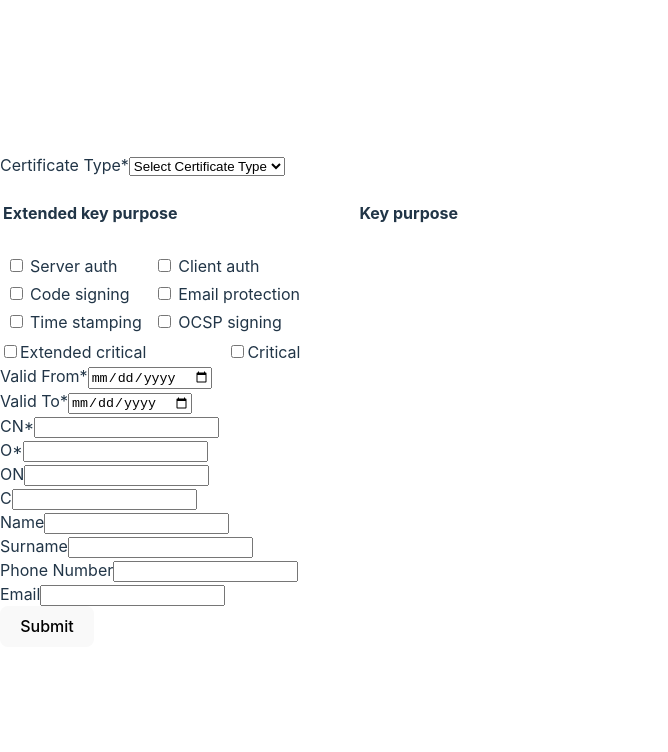
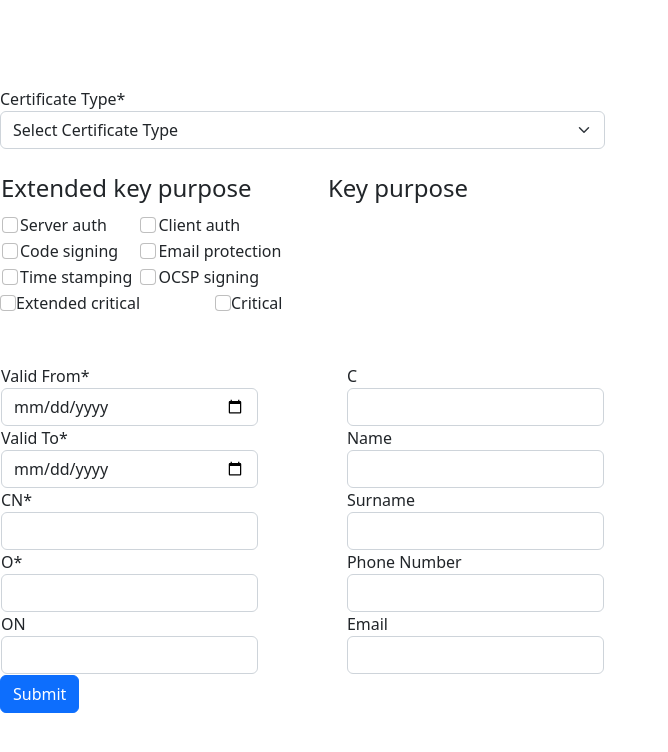
Before and after one commit to Security-in-electronic-business-systems/Public-Key-Infrastructure, a React (Vite) app in the folder PublicKeyInfrastructureFE/: page /newSertificate in a window 1280 px wide. Shown: the top 752 px of the page, without its empty margins (0-668 px from the left). Built offline with nearby package versions, Linux system fonts and the light colour scheme.

Commit message:
Arange form

```diff
--- a/PublicKeyInfrastructureFE/package.json
+++ b/PublicKeyInfrastructureFE/package.json
@@ -9,6 +9,7 @@
     "preview": "vite preview"
   },
   "dependencies": {
+    "bootstrap": "^5.2.3",
     "react": "^18.2.0",
     "react-bootstrap": "^2.7.2",
     "react-dom": "^18.2.0",
--- a/PublicKeyInfrastructureFE/src/components/NewCertificate.tsx
+++ b/PublicKeyInfrastructureFE/src/components/NewCertificate.tsx
@@ -1,6 +1,7 @@
 import React, { useState } from "react";
 import { useNavigate } from "react-router-dom";
 import { useCurrentCertificate } from "../hooks/getCurrentCertificate";
+import 'bootstrap/dist/css/bootstrap.min.css';
 
 const NewCertificate = () => {
   const [certificateType, setCertificateType] = useState("");
@@ -236,16 +237,17 @@ const NewCertificate = () => {
   };
 
   return (
-    <form onSubmit={handleSubmit}>
+    <form onSubmit={handleSubmit} className="form-group">
       <div>
         <label htmlFor="certificateType">Certificate Type*</label>
-        <select id="certificateType" value={certificateType} onChange={handleCertificateTypeChange} required>
+        <select id="certificateType" className="form-select" value={certificateType} onChange={handleCertificateTypeChange} required>
           <option value="">Select Certificate Type</option>
           {certificate?.certificateType !== "INTERMEDIATE" && <option value="Selfsigned">Selfsigned</option>}
           <option value="Intermediate">Intermediate</option>
           <option value="End entity">End Entity</option>
         </select>
       </div>
+      <br/>
       <div>
         <table>
           <tr>
@@ -266,24 +268,24 @@ const NewCertificate = () => {
        <div>
         <table>
           <tr>
-            <td><input type="checkbox" id="SERVER_AUTH" checked ={SERVER_AUTH} onChange ={hendleSERVER_AUTH}/></td>
+            <td><input type="checkbox" className="form-check-input" id="SERVER_AUTH" checked ={SERVER_AUTH} onChange ={hendleSERVER_AUTH}/></td>
             <td><label htmlFor="validFrom">Server auth</label></td>
             <td>&nbsp;</td>
-            <td><input type="checkbox" id="CLIENT_AUTH" checked={CLIENT_AUTH} onChange={hendleCLIENT_AUTH}/></td>
+            <td><input type="checkbox" className="form-check-input" id="CLIENT_AUTH" checked={CLIENT_AUTH} onChange={hendleCLIENT_AUTH}/></td>
             <td><label htmlFor="validFrom">Client auth</label></td>
           </tr>
           <tr>
-            <td><input type="checkbox" id="CODE_SIGNING" checked={CODE_SIGNING} onChange={hendleCODE_SIGNING}/></td>
+            <td><input type="checkbox" className="form-check-input" id="CODE_SIGNING" checked={CODE_SIGNING} onChange={hendleCODE_SIGNING}/></td>
             <td><label htmlFor="validFrom">Code signing</label></td>
             <td>&nbsp;</td>
-            <td><input type="checkbox" id="EMAIL_PROTECTION" checked={EMAIL_PROTECTION} onChange={hendleEMAIL_PROTECTION}/></td>
+            <td><input type="checkbox" className="form-check-input" id="EMAIL_PROTECTION" checked={EMAIL_PROTECTION} onChange={hendleEMAIL_PROTECTION}/></td>
             <td><label htmlFor="validFrom">Email protection</label></td>
           </tr>
           <tr>
-            <td><input type="checkbox" id="TIME_STAMPING" checked={TIME_STAMPING} onChange={hendleTIME_STAMPING}/></td>
+            <td><input type="checkbox" className="form-check-input" id="TIME_STAMPING" checked={TIME_STAMPING} onChange={hendleTIME_STAMPING}/></td>
             <td><label htmlFor="validFrom">Time stamping</label></td>
             <td>&nbsp;</td>
-            <td><input type="checkbox" id="OCSP_SIGNING" checked={OCSP_SIGNING} onChange={hendleOCSP_SIGNING}/></td>
+            <td><input type="checkbox" className="form-check-input" id="OCSP_SIGNING" checked={OCSP_SIGNING} onChange={hendleOCSP_SIGNING}/></td>
             <td><label htmlFor="validFrom">OCSP signing</label></td>
           </tr>
         </table>
@@ -298,14 +300,14 @@ const NewCertificate = () => {
         <tr>
           { keysUsage&& keysUsage[0] &&
             <div>
-               <td><input type="checkbox" id="DIGITAL_SIGNATURE" checked={DIGITAL_SIGNATURE} onChange={hendleDIGITAL_SIGNATURE}/></td>
+               <td><input type="checkbox" className="form-check-input" id="DIGITAL_SIGNATURE" checked={DIGITAL_SIGNATURE} onChange={hendleDIGITAL_SIGNATURE}/></td>
                 <td><label htmlFor="validFrom">Digutal signature</label></td>
             </div>
           }
           {
             keysUsage&&keysUsage[1]&&
             <div>
-              <td><input type="checkbox" id="NON_REPUDIATION" checked={NON_REPUDIATION} onChange={hendleNON_REPUDIATION}/></td>
+              <td><input type="checkbox" className="form-check-input" id="NON_REPUDIATION" checked={NON_REPUDIATION} onChange={hendleNON_REPUDIATION}/></td>
               <td><label htmlFor="validFrom">Non repudiation</label></td>
             </div>
           }
@@ -313,14 +315,14 @@ const NewCertificate = () => {
         <tr>
           {keysUsage&&keysUsage[2]&&
           <div>
-            <td><input type="checkbox" id="KEY_ENCIPHERMENT" checked={KEY_ENCIPHERMENT} onChange={hendleKEY_ENCIPHERMENT}/></td>
+            <td><input type="checkbox" className="form-check-input" id="KEY_ENCIPHERMENT" checked={KEY_ENCIPHERMENT} onChange={hendleKEY_ENCIPHERMENT}/></td>
             <td><label htmlFor="validFrom">Key encipherment</label></td>
           </div>
           }
          {
           keysUsage&&keysUsage[3]&&
           <div>
-            <td><input type="checkbox" id="DATA_ENCIPHERMENT" checked={DATA_ENCIPHERMENT} onChange={hendleDATA_ENCIPHERMENT}/></td>
+            <td><input type="checkbox" className="form-check-input" id="DATA_ENCIPHERMENT" checked={DATA_ENCIPHERMENT} onChange={hendleDATA_ENCIPHERMENT}/></td>
             <td><label htmlFor="validFrom">Data encipherment</label></td>
           </div>
          }
@@ -329,14 +331,14 @@ const NewCertificate = () => {
           {
             keysUsage&&keysUsage[4]&&
             <div>
-             <td><input type="checkbox" id="KEY_AGREEMENT" checked={KEY_AGREEMENT} onChange={hendleKEY_AGREEMENT}/></td>
+             <td><input type="checkbox" className="form-check-input" id="KEY_AGREEMENT" checked={KEY_AGREEMENT} onChange={hendleKEY_AGREEMENT}/></td>
              <td><label htmlFor="validFrom">Key agreement</label></td>
             </div>
           }
           {
             keysUsage&&keysUsage[5]&&
             <div>
-              <td><input type="checkbox" id="KEY_CERT_SIGN" checked={KEY_CERT_SIGN} onChange={hendleKEY_CERT_SIGN}/></td>
+              <td><input type="checkbox" className="form-check-input" id="KEY_CERT_SIGN" checked={KEY_CERT_SIGN} onChange={hendleKEY_CERT_SIGN}/></td>
               <td><label htmlFor="validFrom">Key cert sign</label></td>
             </div>
           }
@@ -345,71 +347,88 @@ const NewCertificate = () => {
           {
             keysUsage&&keysUsage[7]&&
             <div>
-              <td><input type="checkbox" id="ENCIPHER_ONLY" checked={ENCIPHER_ONLY} onChange={hendleENCIPHER_ONLY}/></td>
+              <td><input type="checkbox" className="form-check-input" id="ENCIPHER_ONLY" checked={ENCIPHER_ONLY} onChange={hendleENCIPHER_ONLY}/></td>
               <td><label htmlFor="validFrom">Encipher only</label></td>
             </div>
           }
 
           {keysUsage&&keysUsage[8]&&
           <div>
-            <td><input type="checkbox" id="DECIPHER_ONLY" checked={DECIPHER_ONLY} onChange={hendleDECIPHER_ONLY}/></td>
+            <td><input type="checkbox" className="form-check-input" id="DECIPHER_ONLY" checked={DECIPHER_ONLY} onChange={hendleDECIPHER_ONLY}/></td>
             <td><label htmlFor="validFrom">Decipher only</label></td>
           </div>
           }
         </tr>
         </table>
       </div>
+      <br/><br/><br/>
     </td>
           </tr>
         </table>
-        <input type="checkbox" id="criticalExtended" checked ={criticalExtended} onChange ={hendleExtendedCritical}/>
-        <label>Extended critical</label>
+        <input type="checkbox" className="form-check-input" id="criticalExtended" checked ={criticalExtended} onChange ={hendleExtendedCritical}/>
+        <label >Extended critical</label>
         &nbsp;&nbsp;&nbsp;&nbsp;&nbsp;&nbsp;&nbsp;&nbsp;&nbsp;&nbsp;&nbsp;&nbsp;&nbsp;&nbsp;&nbsp;&nbsp;&nbsp;&nbsp;
-        <input type="checkbox" id="critical" checked ={critical} onChange ={hendleCritical}/>
+        <input type="checkbox" className="form-check-input" id="critical" checked ={critical} onChange ={hendleCritical}/>
         <label>Critical</label>
       </div>
+          <br/><br/>
 
-      <div>
+
+        <table>
+          <tr>
+            <td>
+            <div>
         <label htmlFor="validFrom">Valid From*</label>
-        <input type="date" id="validFrom" value={validFrom} onChange={handleValidFromChange} required />
+        <input type="date" id="validFrom" className="form-control" value={validFrom} onChange={handleValidFromChange} required />
       </div>
       <div>
         <label htmlFor="validTo">Valid To*</label>
-        <input type="date" id="validTo" value={validTo} onChange={handleValidToChange} required />
+        <input type="date" className="form-control" id="validTo" value={validTo} onChange={handleValidToChange} required />
       </div>
       <div>
         <label htmlFor="cn">CN*</label>
-        <input type="text" id="cn" value={cn} onChange={handleCnChange} required />
+        <input type="text" className="form-control" id="cn" value={cn} onChange={handleCnChange} required />
       </div>
       <div>
         <label htmlFor="on">O*</label>
-        <input type="text" id="o" value={o} onChange={handleOChange} required />
+        <input type="text" className="form-control" id="o" value={o} onChange={handleOChange} required />
       </div>
       <div>
         <label htmlFor="on">ON</label>
-        <input type="text" id="on" value={on} onChange={handleOnChange} />
+        <input type="text" className="form-control" id="on" value={on} onChange={handleOnChange} />
       </div>
-      <div>
+
+      </td>
+<td>&nbsp;&nbsp;&nbsp;</td><td>&nbsp;&nbsp;&nbsp;</td><td>&nbsp;&nbsp;&nbsp;</td>
+<td>&nbsp;&nbsp;&nbsp;</td><td>&nbsp;&nbsp;&nbsp;</td><td>&nbsp;&nbsp;&nbsp;</td>
+
+            <td>
+            <div>
         <label htmlFor="on">C</label>
-        <input type="text" id="c" value={c} onChange={handleCChange} />
+        <input type="text" className="form-control" id="c" value={c} onChange={handleCChange} />
       </div>
-      <div>
+            <div>
         <label htmlFor="name">Name</label>
-        <input type="text" id="name" value={name} onChange={handleNameChange} />
+        <input type="text" className="form-control" id="name" value={name} onChange={handleNameChange} />
       </div>
       <div>
         <label htmlFor="surname">Surname</label>
-        <input type="text" id="surname" value={surname} onChange={handleSurnameChange} />
+        <input type="text" className="form-control" id="surname" value={surname} onChange={handleSurnameChange} />
       </div>
       <div>
         <label htmlFor="phoneNumber">Phone Number</label>
-        <input type="text" id="phoneNumber" value={phoneNumber} onChange={handlePhoneNumberChange} />
+        <input type="text" className="form-control" id="phoneNumber" value={phoneNumber} onChange={handlePhoneNumberChange} />
       </div>
       <div>
         <label htmlFor="email">Email</label>
-        <input type="email" id="email" value={email} onChange={handleEmailChange} />
+        <input type="email" className="form-control" id="email" value={email} onChange={handleEmailChange} />
       </div>
-      <button type="submit">Submit</button>
+            </td>
+          </tr>
+        </table>
+
+
+      <button type="submit" className="btn btn-primary">Submit</button>
     </form>
   );
 };
```
Also changed, not shown: 1 other file (tests, documents, lock files or other folders).
